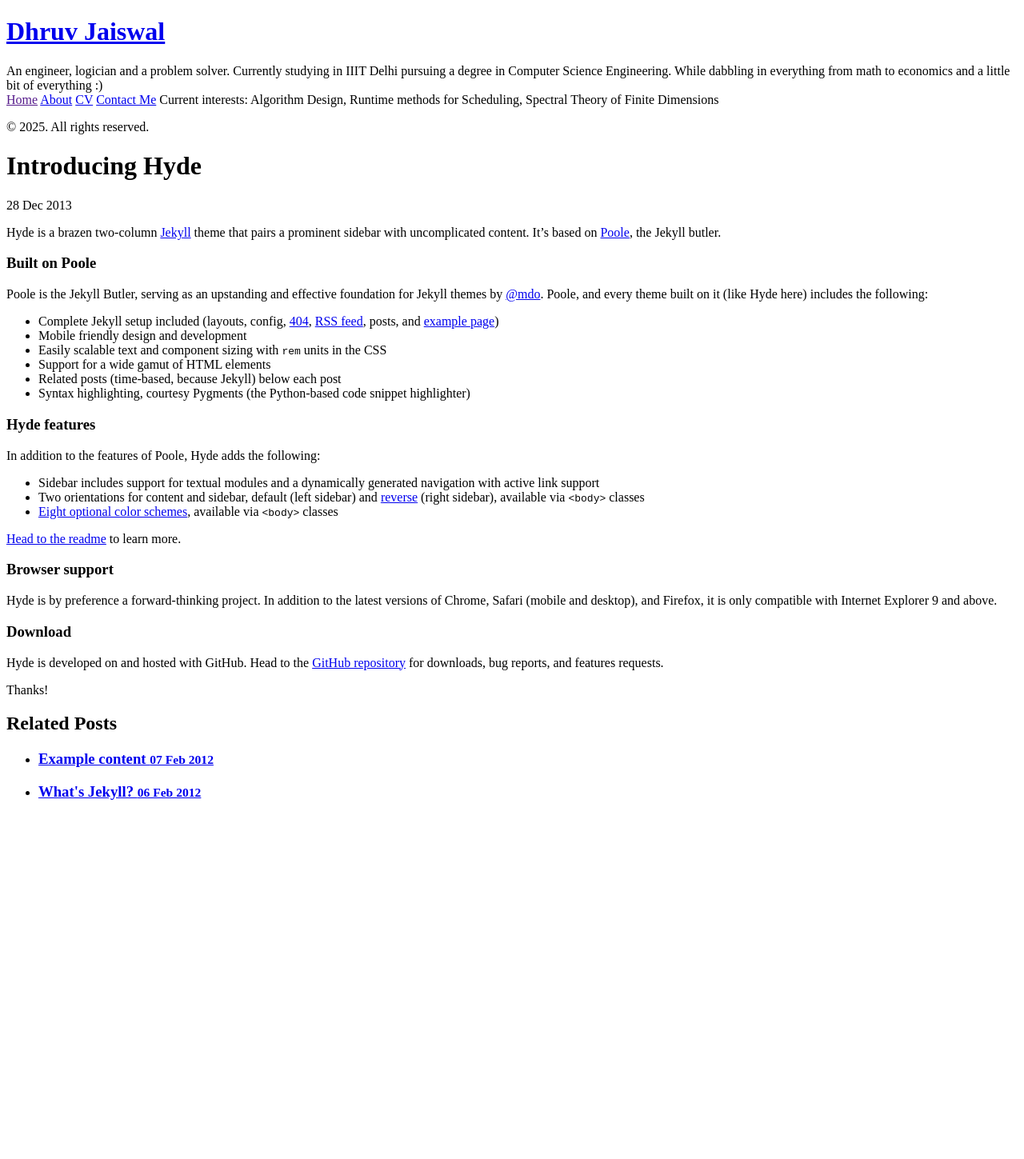
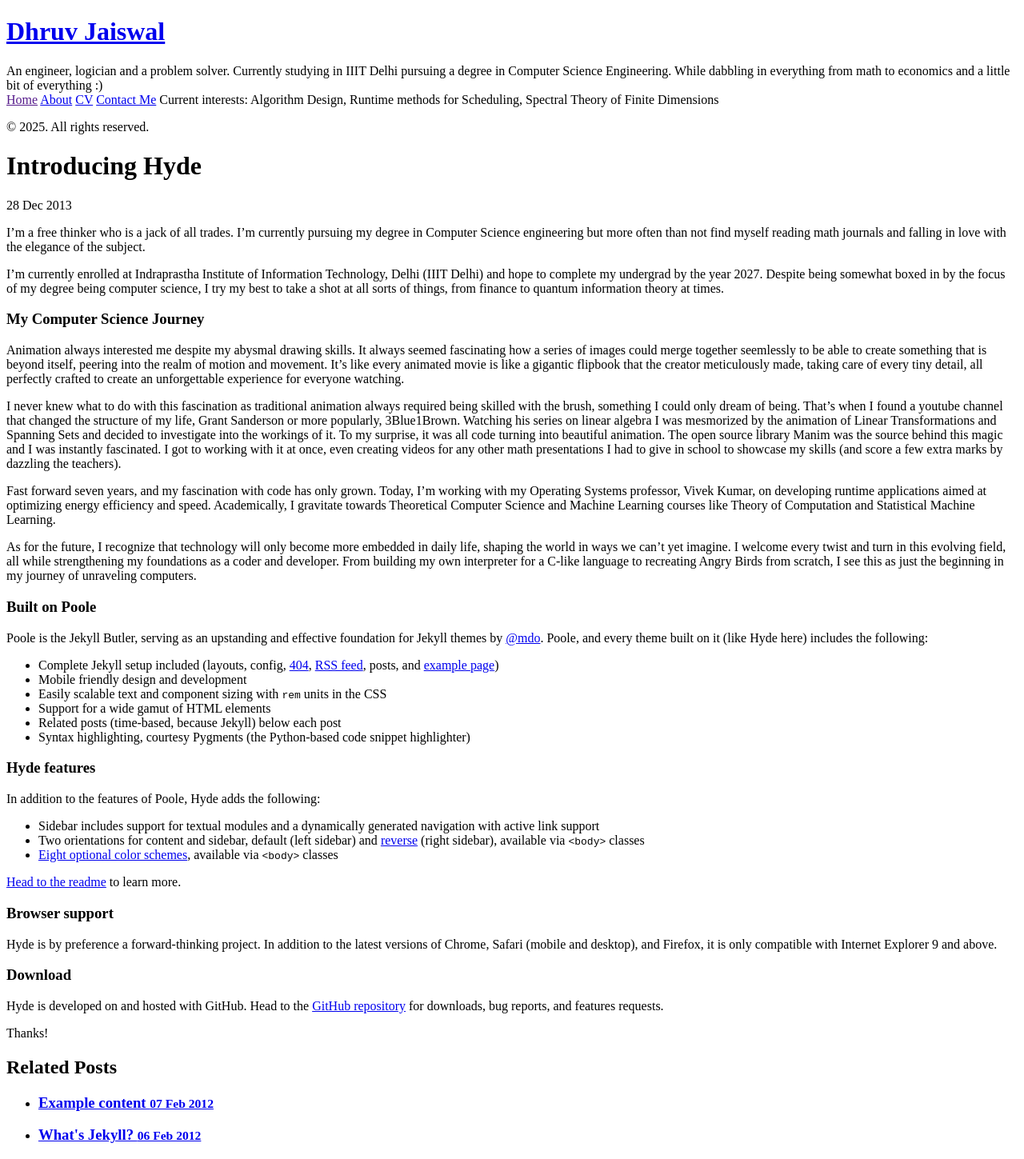
Before and after one commit to CobaltIII/CobaltIII.github.io, a Jekyll site: the page built from _posts/2013-12-28-introducing-hyde.md, in a window 1280 px wide. Shown: the whole page at 80% size. Built offline with Jekyll 4.4.1, drawn with Linux system fonts in a browser that asks for light colours; Markdown is read by kramdown in place of the engine named in the settings; before the commit the page ends 1020 px from its top, so only the background shows below that.

Commit message:
Update 2013-12-28-introducing-hyde.md

```diff
--- a/_posts/2013-12-28-introducing-hyde.md
+++ b/_posts/2013-12-28-introducing-hyde.md
@@ -3,7 +3,18 @@ layout: post
 title: Introducing Hyde
 ---
 
-Hyde is a brazen two-column [Jekyll](http://jekyllrb.com) theme that pairs a prominent sidebar with uncomplicated content. It's based on [Poole](http://getpoole.com), the Jekyll butler.
+I'm a free thinker who is a jack of all trades. I'm currently pursuing my degree in Computer Science engineering but more often than not find myself reading math journals and falling in love with the elegance of the subject.
+
+I'm currently enrolled at Indraprastha Institute of Information Technology, Delhi (IIIT Delhi) and hope to complete my undergrad by the year 2027. Despite being somewhat boxed in by the focus of my degree being computer science, I try my best to take a shot at all sorts of things, from finance to quantum information theory at times.
+
+### My Computer Science Journey
+Animation always interested me despite my abysmal drawing skills. It always seemed fascinating how a series of images could merge together seemlessly to be able to create something that is beyond itself, peering into the realm of motion and movement. It's like every animated movie is like a gigantic flipbook that the creator meticulously made, taking care of every tiny detail, all perfectly crafted to create an unforgettable experience for everyone watching.
+
+I never knew what to do with this fascination as traditional animation always required being skilled with the brush, something I could only dream of being. That's when I found a youtube channel that changed the structure of my life, Grant Sanderson or more popularly, 3Blue1Brown. Watching his series on linear algebra I was mesmorized by the animation of Linear Transformations and Spanning Sets and decided to investigate into the workings of it. To my surprise, it was all code turning into beautiful animation. The open source library Manim was the source behind this magic and I was instantly fascinated. I got to working with it at once, even creating videos for any other math presentations I had to give in school to showcase my skills (and score a few extra marks by dazzling the teachers).
+
+Fast forward seven years, and my fascination with code has only grown. Today, I'm working with my Operating Systems professor, Vivek Kumar, on developing runtime applications aimed at optimizing energy efficiency and speed. Academically, I gravitate towards Theoretical Computer Science and Machine Learning courses like Theory of Computation and Statistical Machine Learning.
+
+As for the future, I recognize that technology will only become more embedded in daily life, shaping the world in ways we can’t yet imagine. I welcome every twist and turn in this evolving field, all while strengthening my foundations as a coder and developer. From building my own interpreter for a C-like language to recreating Angry Birds from scratch, I see this as just the beginning in my journey of unraveling computers.
 
 ### Built on Poole
 
```
